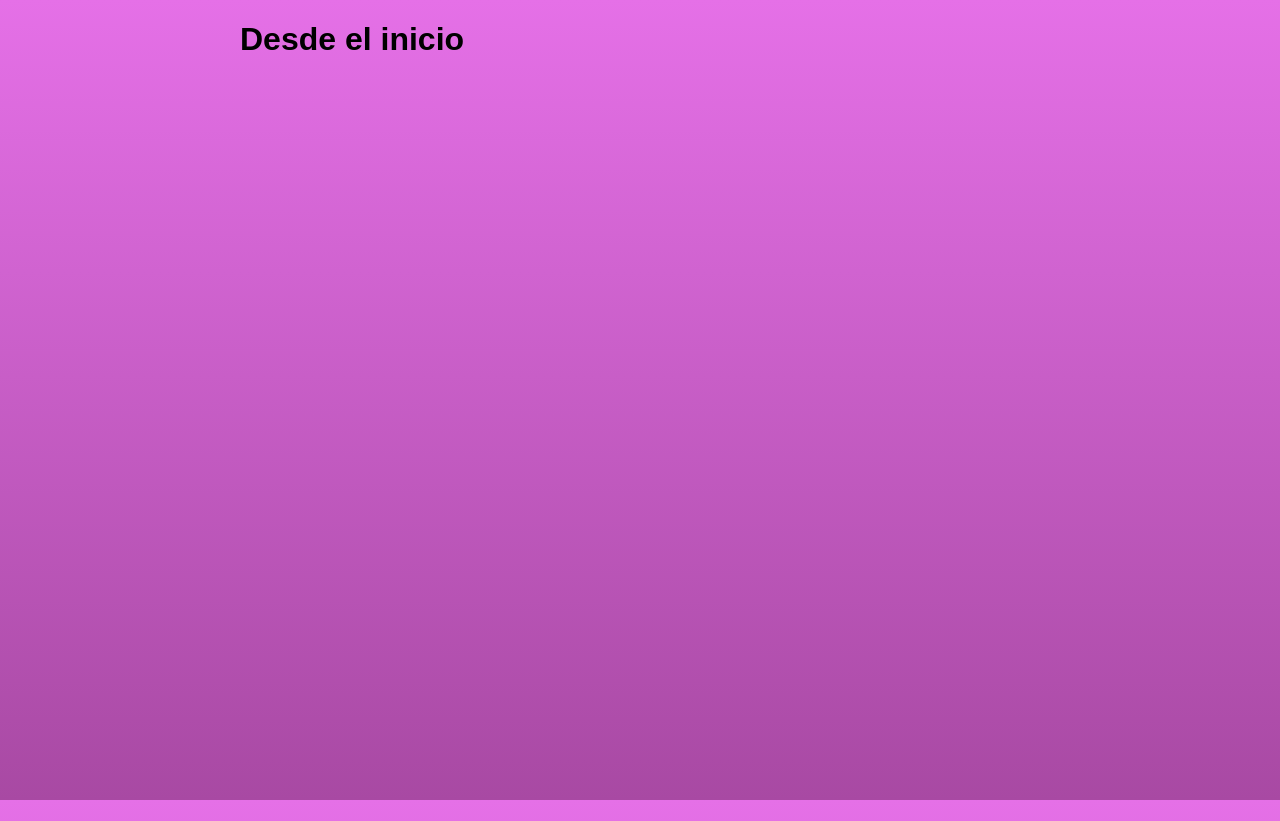
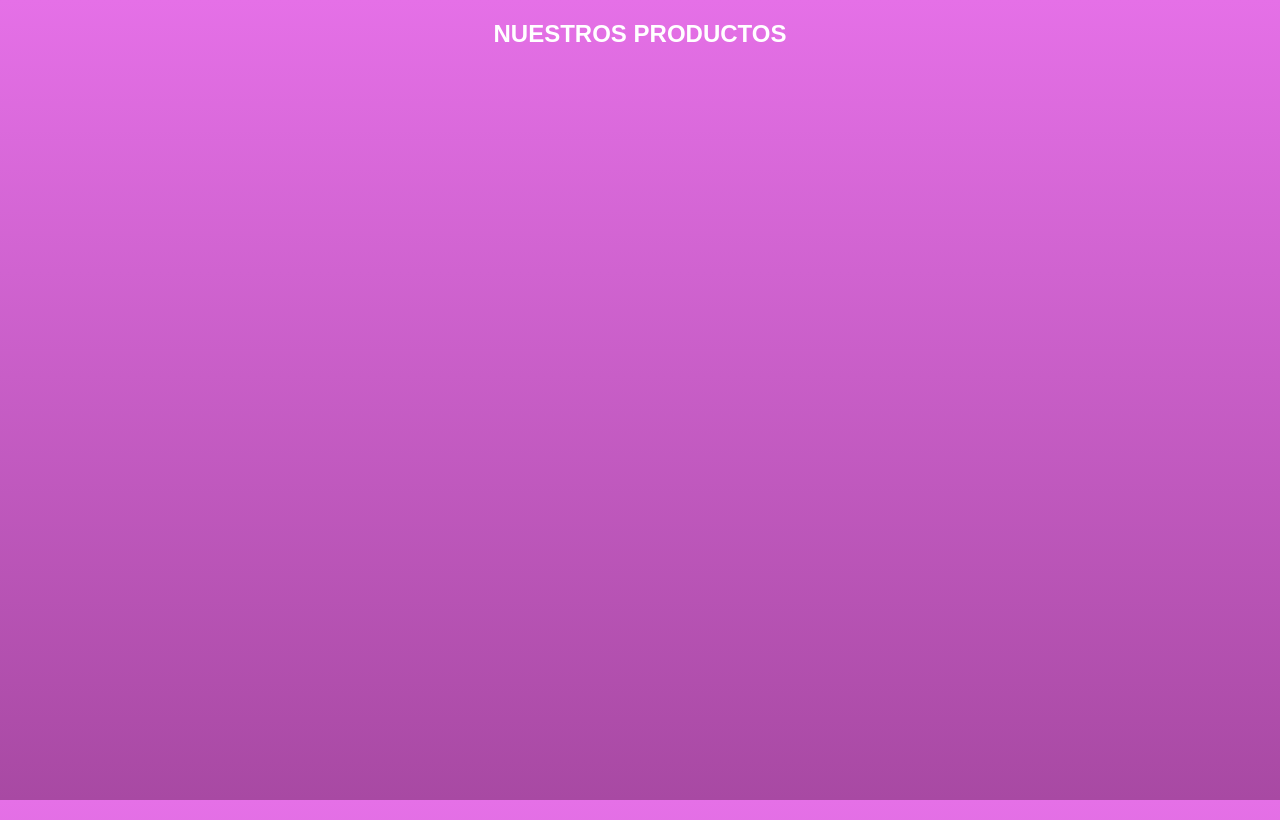
Before and after one commit to PabloAdriaensens/routingapp, a React (Create React App) app: page / in a window 1280 px wide. Built offline with nearby package versions, Linux system fonts and the light colour scheme.

Commit message:
Inicio component deleted and changed to Productos in Router component

```diff
--- a/src/Componentes/Inicio.js
+++ /dev/null
@@ -1,14 +0,0 @@
-import React, {Component} from 'react';
-
-class Inicio extends Component {
-    state = {}
-    render() {
-        return (
-            <h1>
-                Desde el inicio
-            </h1>
-        );
-    }
-}
-
-export default Inicio;
--- a/src/Componentes/Router.js
+++ b/src/Componentes/Router.js
@@ -1,6 +1,6 @@
 import React, {Component} from 'react';
 import {BrowserRouter, Route, Switch} from "react-router-dom";
-import Inicio from "./Inicio";
+import Productos from "./Productos";
 import Nosotros from "./Nosotros";
 import Error from "./Error";
 import infoProductos from '../datos/datos';
@@ -21,7 +21,11 @@ class Router extends Component {
         return (
             <BrowserRouter>
                 <Switch>
-                    <Route exact path="/" component={Inicio}/>
+                    <Route exact path="/" render={() => (
+                        <Productos
+                            productos = {this.state.productos}
+                        />
+                    )}/>
                     <Route exact path="/nosotros" component={Nosotros}/>
                     <Route component={Error}/>
                 </Switch>
```
